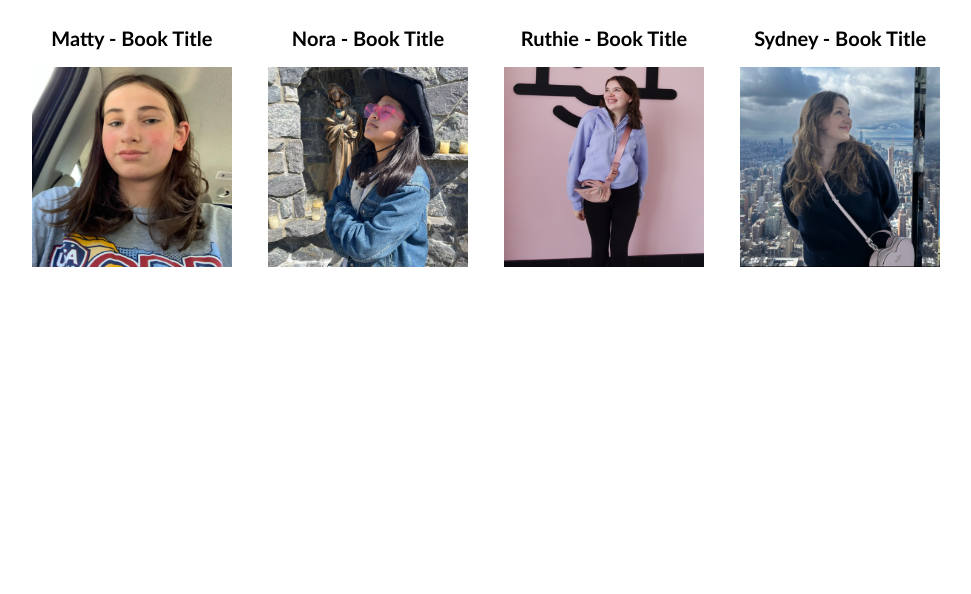
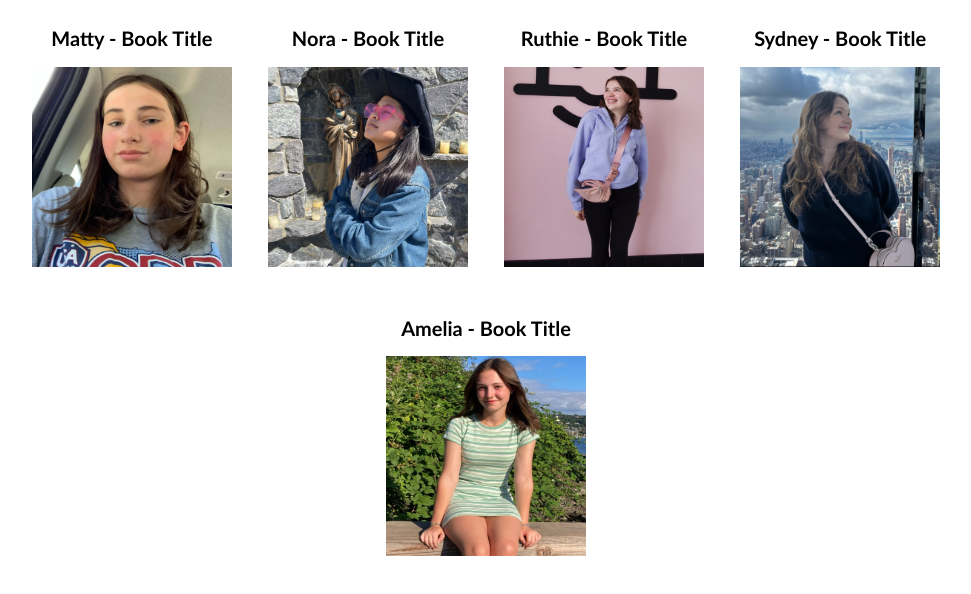
Before and after one commit to Codergirl3000/bookBlog, a plain HTML site: page weeklystaffpicks.html in a window 1280 px wide. Shown: the part 582-1176 px from the top of the page, without its empty margins (154-1125 px from the left). Before the commit the page ends 913 px from the top, so only its background shows below. Drawn offline with Linux system fonts and the light colour scheme.

Commit message:
added amelia pfp

```diff
--- a/weeklystaffpicks.html
+++ b/weeklystaffpicks.html
@@ -81,6 +81,12 @@
                     </h2>
                     <img src="sydneypfp.jpg" alt="PFP" width="200" height="200">
                 </div>
+                <div class=individual>
+                    <h2>
+                        Amelia - <a href="https://goodreads.com">Book Title</a>
+                    </h2>
+                    <img src="ameliapfp.jpg" alt="PFP" width="200" height="200">
+                </div>
             </div>
         </div>
 </body>
```
Also changed, not shown: about.html (+7 -0 lines), ameliapfp.jpg (added).
